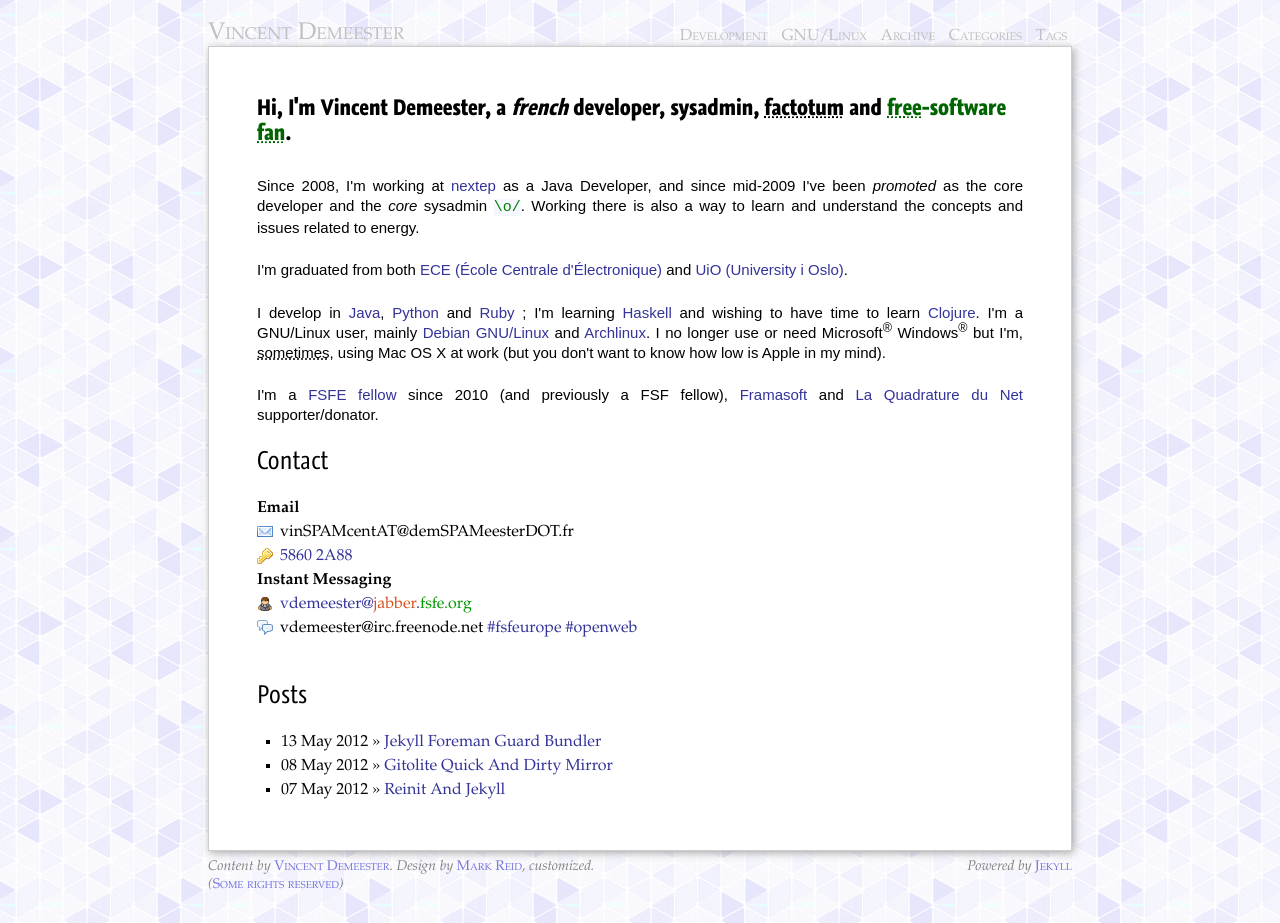
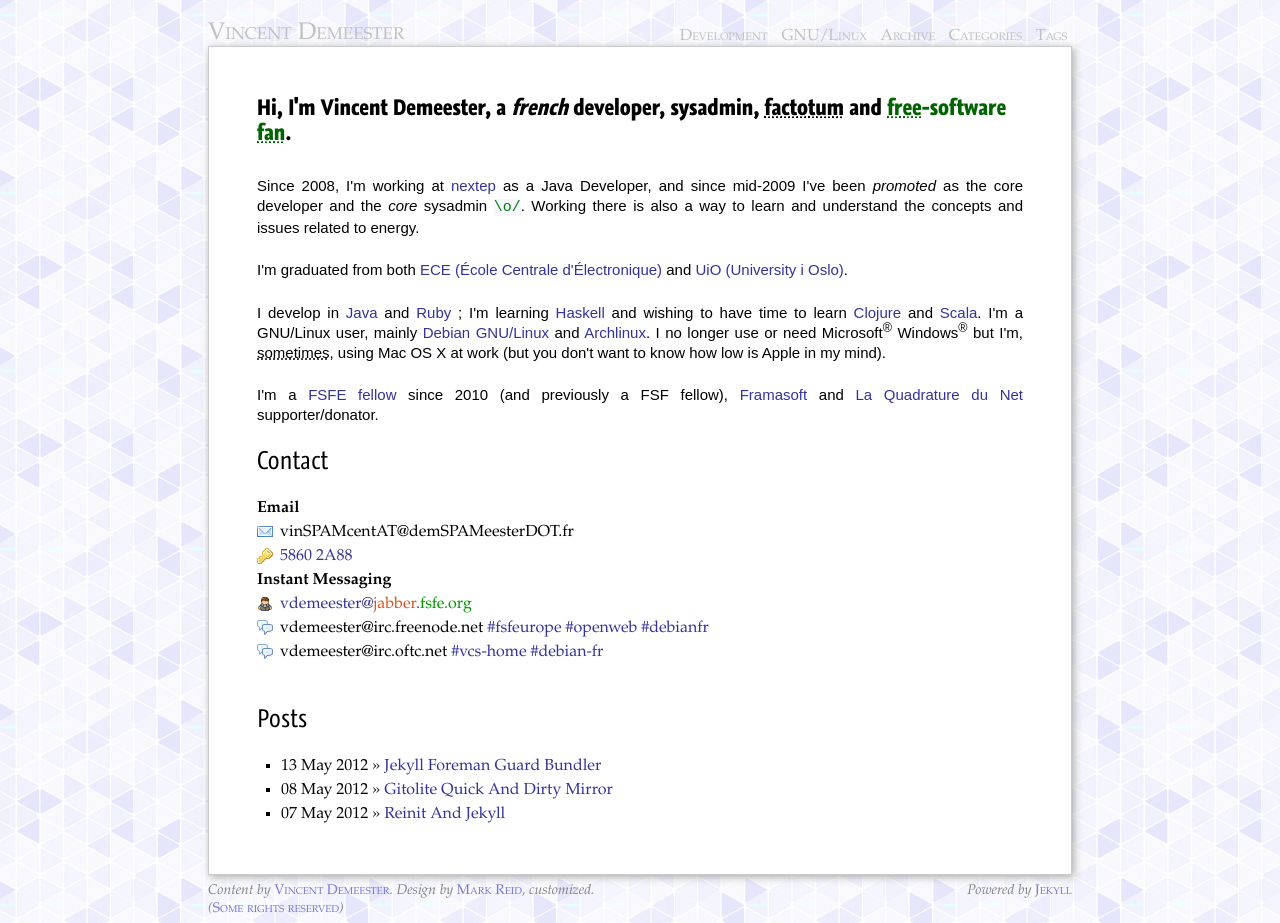
Before and after one commit to vdemeester/blog, a Jekyll site: the page built from index.md, in a window 1280 px wide. Built offline with Jekyll 4.4.1, drawn with Linux system fonts in a browser that asks for light colours; some web fonts are replaced; Markdown is read by kramdown in place of the engine named in the settings.

Commit message:
Update index

```diff
--- a/index.md
+++ b/index.md
@@ -8,7 +8,7 @@
 
 <p>Since 2008, I'm working at <a href="http://nextep.net">nextep</a> as a Java Developer, and since mid-2009 I've been <em>promoted</em> as the core developer and the <em>core</em> sysadmin <code>\o/</code>. Working there is also a way to learn and understand the concepts and issues related to energy.</p>
 <p>I'm graduated from both <a href="http://www.ece.fr">ECE (École Centrale d'Électronique)</a> and <a href="http://www.uio.no/english/">UiO (University i Oslo)</a>.</p>
-<p>I develop in <a href="http://java.oracle.com">Java</a>, <a href="http://www.python.org">Python</a> and <a href="http://ruby-lang.org">Ruby</a> ; I'm learning <a href="http://haskell.org">Haskell</a> and wishing to have time to learn <a href="http://clojure.org">Clojure</a>. I'm a GNU/Linux user, mainly <a href="http://www.debian.org">Debian GNU/Linux</a> and <a href="http://www.archlinux.org">Archlinux</a>. I no longer use or need Microsoft<sup>®</sup> Windows<sup>®</sup> but I'm, <abbr title="means once in a year or something like that">sometimes</abbr>, using Mac OS X at work (but you don't want to know how low is Apple in my mind).</p>
+<p>I develop in <a href="http://java.oracle.com">Java</a> and <a href="http://ruby-lang.org">Ruby</a> ; I'm learning <a href="http://haskell.org">Haskell</a> and wishing to have time to learn <a href="http://clojure.org">Clojure</a> and <a href="http://www.scala-lang.org">Scala</a>. I'm a GNU/Linux user, mainly <a href="http://www.debian.org">Debian GNU/Linux</a> and <a href="http://www.archlinux.org">Archlinux</a>. I no longer use or need Microsoft<sup>®</sup> Windows<sup>®</sup> but I'm, <abbr title="means once in a year or something like that">sometimes</abbr>, using Mac OS X at work (but you don't want to know how low is Apple in my mind).</p>
 <p>I'm a <a href="https://fellowship.fsfe.org/">FSFE fellow</a> since 2010 (and previously a FSF fellow), <a href="http://www.framasoft.net">Framasoft</a> and <a href="http://lqdn.fr">La Quadrature du Net</a> supporter/donator.</p>
 
 # Contact
@@ -22,7 +22,11 @@
 vdemeester@<span style="color: #d9531e">jabber</span>.<span style="color: rgb(0, 153, 0);">fsfe.org</span></a></dd>
 <dd class="irc">vdemeester@irc.freenode.net
  <a href="irc://irc.freenode.net:6667/fsfeurope">#fsfeurope</a>
- <a href="irc://irc.freenode.net:6667/openweb">#openweb</a></dd>
+ <a href="irc://irc.freenode.net:6667/openweb">#openweb</a>
+ <a href="irc://irc.freenode.net:6667/debianfr">#debianfr</a></dd>
+<dd class="irc">vdemeester@irc.oftc.net
+ <a href="irc://irc.oftc.net:6667/vcs-home">#vcs-home</a>
+ <a href="irc://irc.oftc.net:6667/debian-fr">#debian-fr</a></dd>
 </dl>
 <br />
 
```
